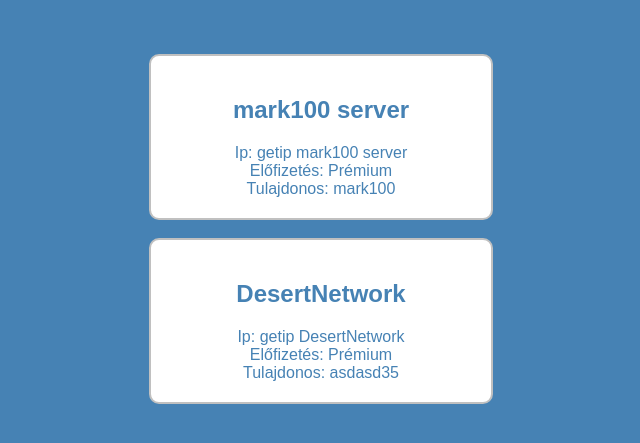
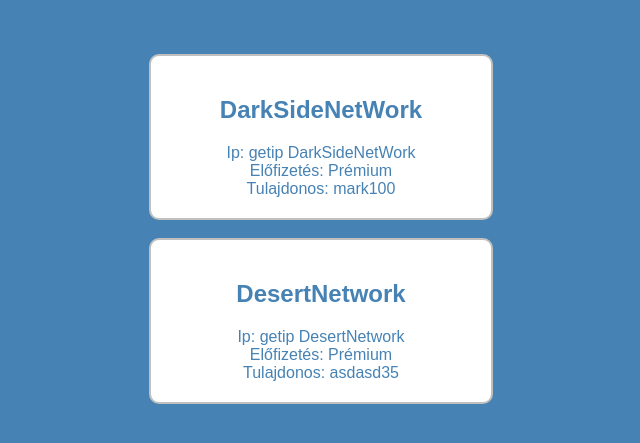
Before and after one commit to asdasd35/mchosting, a plain HTML site: page serverlist.html in a window 1280 px wide. Shown: the part 229-672 px from the top of the page, without its empty margins (319-959 px from the left). Drawn offline with Linux system fonts and the light colour scheme; a web font is replaced by a local one.

Commit message:
Add files via upload

```diff
--- a/serverlist.html
+++ b/serverlist.html
@@ -12,8 +12,8 @@
     <br>
     <br>
     <div class="listbox">
-        <h2>mark100 server</h2>
-            Ip: getip mark100 server
+        <h2>DarkSideNetWork</h2>
+            Ip: getip DarkSideNetWork
             <br>
             Előfizetés: Prémium
             <br>
```
